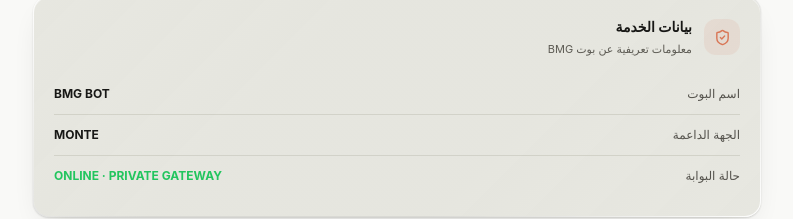
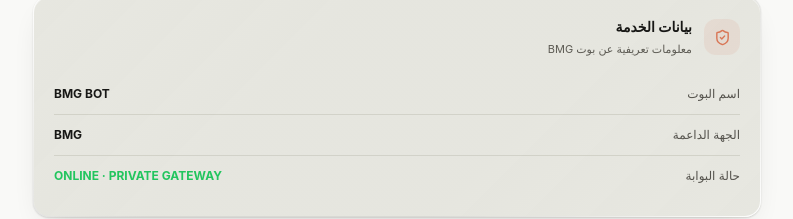
Before and after one commit to ux656/Freund, a Next.js app: page /info in a window 1280 px wide. Shown: the part 543-762 px from the top of the page, without its empty margins (243-1036 px from the left). Built offline with nearby package versions, Linux system fonts and the light colour scheme.

Commit message:
Set BMG as supporting entity

```diff
--- a/app/info/page.tsx
+++ b/app/info/page.tsx
@@ -59,7 +59,7 @@ export default function InfoPage() {
         <SectionTitle icon={ShieldCheck} title="بيانات الخدمة" detail="معلومات تعريفية عن بوت BMG" />
         <div className="divide-y divide-border/60">
           <div className="flex items-center justify-between gap-3 py-3 text-xs"><span className="text-text-2">اسم البوت</span><strong dir="ltr">BMG BOT</strong></div>
-          <div className="flex items-center justify-between gap-3 py-3 text-xs"><span className="text-text-2">الجهة الداعمة</span><strong dir="ltr">MONTE</strong></div>
+          <div className="flex items-center justify-between gap-3 py-3 text-xs"><span className="text-text-2">الجهة الداعمة</span><strong dir="ltr">BMG</strong></div>
           <div className="flex items-center justify-between gap-3 py-3 text-xs"><span className="text-text-2">حالة البوابة</span><strong className="text-green" dir="ltr">ONLINE · PRIVATE GATEWAY</strong></div>
         </div>
       </section>
```
